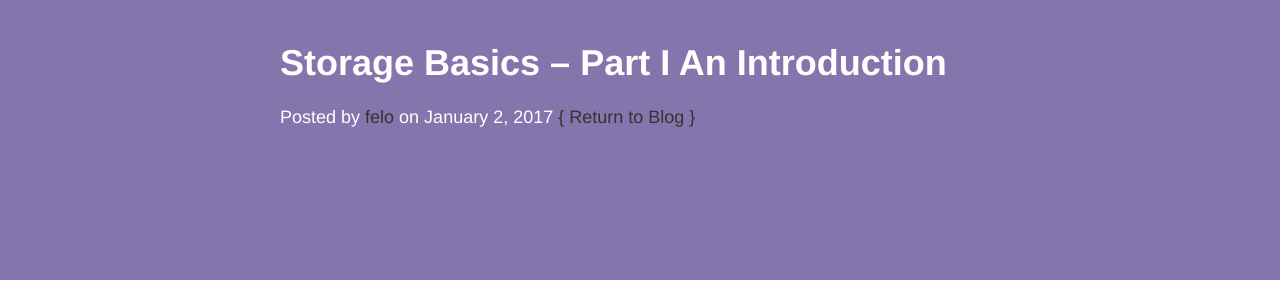
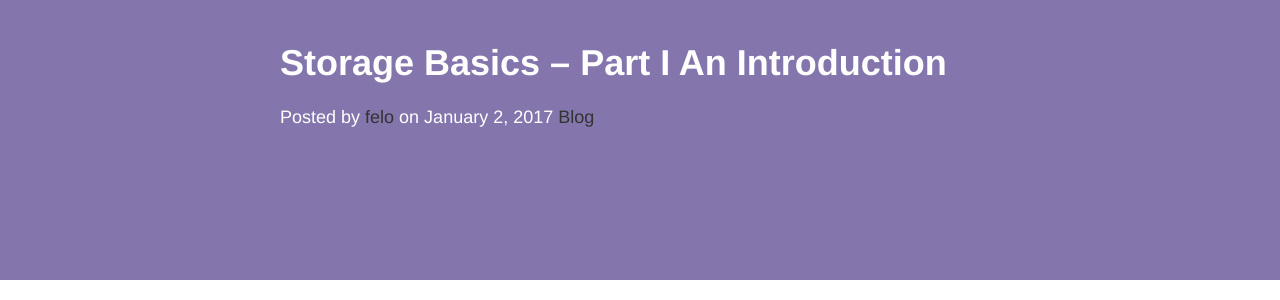
Before and after one commit to yangfeiffei/yangfeiffei.github.io, a Jekyll site: the page built from _posts/2017-01-02-storage-basic-p1-introduction.md, in a window 1280 px wide. Shown: the part 155-455 px from the top of the page. Built offline with Jekyll 4.4.1, drawn with Linux system fonts in a browser that asks for light colours; nearby versions of some CDN libraries.

```diff
--- a/_layouts/blog.html
+++ b/_layouts/blog.html
@@ -25,7 +25,7 @@
             <h1>{{page.title}}</h1>
             <span class="meta">Posted by <a href="{{ site.baseurl }}/about"> {{page.author}}
             </a> on {{ page.date | date: "%B %e, %Y" }}
-            <a href="{{ site.baseurl }}/"> { Return to Blog }</a>
+            <a href="{{ site.baseurl }}/">Blog</a>
             </span>
         </div>
 
--- a/_layouts/default.html
+++ b/_layouts/default.html
@@ -47,7 +47,7 @@
                                 <div class="ch-info-front ch-img-1"></div>
                                 <div class="ch-info-back">
                                     <h3>{{site.name}}</h3>
-                                    <p></br><a href="https://linkedin.com/in/{{ site.footer-links.linkedin }}">View on LinkedIn</a></p>
+                                    //<p></br><a href="https://linkedin.com/in/{{ site.footer-links.linkedin }}">View on LinkedIn</a></p>
                                 </div>
                             </div>
                         </div>
```
Also changed, not shown: _includes/disqus.html (line endings or trailing spaces).
